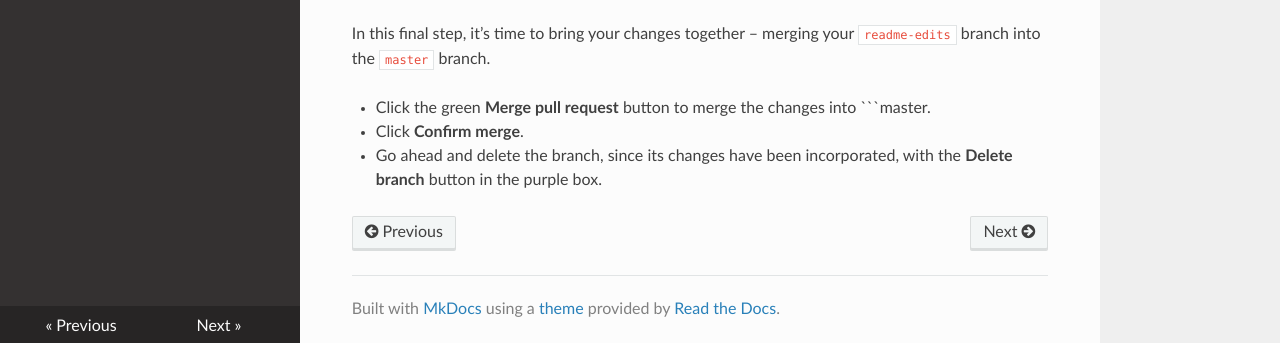
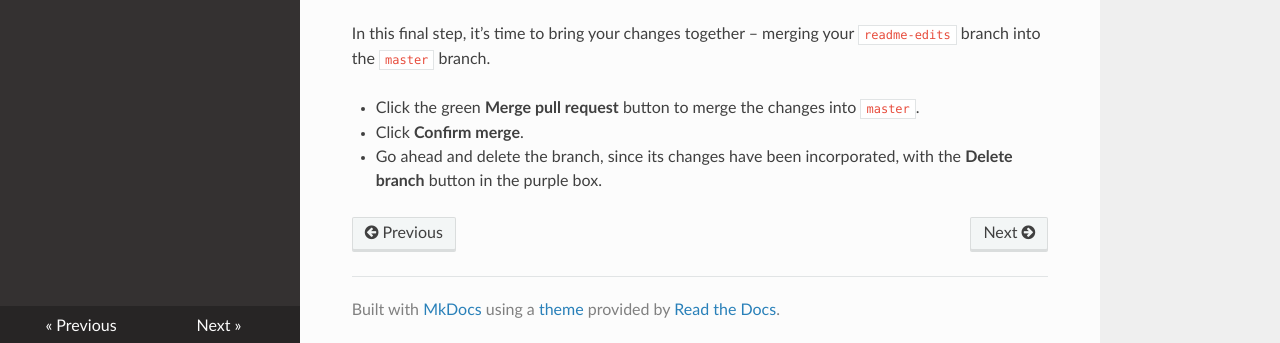
Before and after one commit to espsrc/droplets, an MkDocs documentation site: the page built from docs/github.md, in a window 1280 px wide and 900 px high, scrolled down 4362 px. Shown: the part 554-897 px from the top of the window. Built offline with MkDocs 1.6.1, drawn with Linux system fonts in a browser that asks for light colours; nearby versions of some CDN libraries.

Commit message:
Fixed code style in line 177

````diff
--- a/docs/github.md
+++ b/docs/github.md
@@ -174,6 +174,6 @@ When you’re done with your message, click **Create pull** request!
 
 In this final step, it’s time to bring your changes together – merging your ```readme-edits``` branch into the ```master``` branch.
 
-- Click the green **Merge pull request** button to merge the changes into ```master.
+- Click the green **Merge pull request** button to merge the changes into ```master```.
 - Click **Confirm merge**.
 - Go ahead and delete the branch, since its changes have been incorporated, with the **Delete branch** button in the purple box.
````
